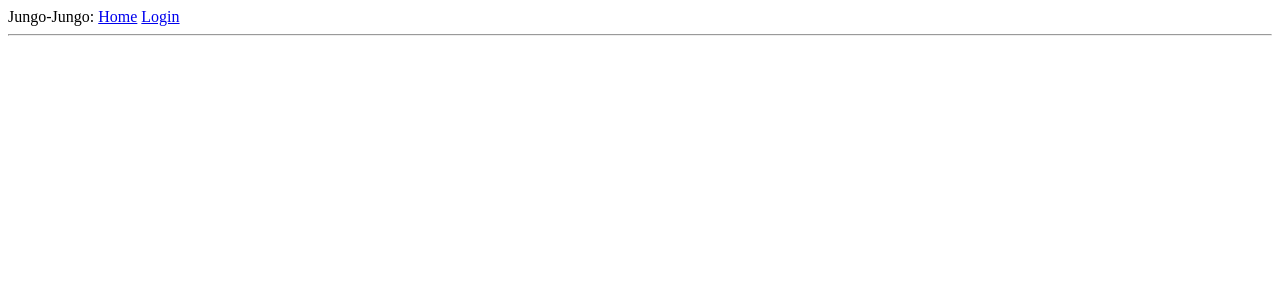
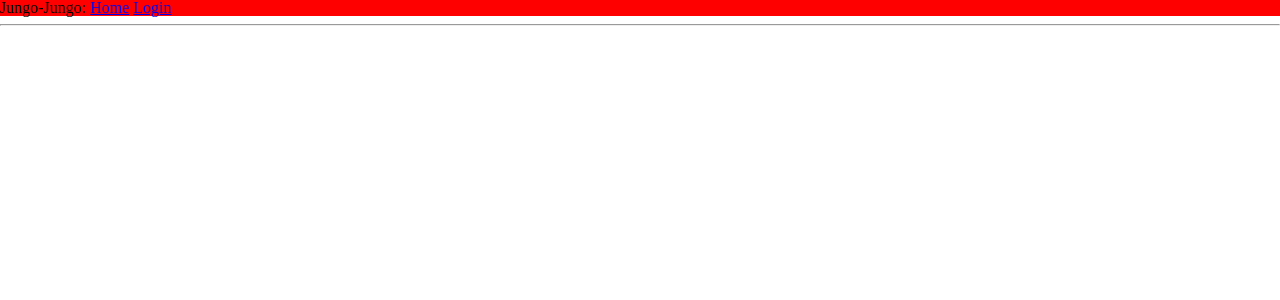
Before and after one commit to ihseux/paj_j, a Python web app: template app/templates/base.html in a window 1280 px wide. Shown: the top 300 px of the page. Run offline with Jinja, Linux system fonts and the light colour scheme; the template is opened without the code that fills it, so the values that code supplies are empty.

Commit message:
Current Build - added some changes

```diff
--- a/app/__init__.py
+++ b/app/__init__.py
@@ -2,9 +2,12 @@ from flask import Flask
 from config import Config
 from flask_sqlalchemy import SQLAlchemy
 from flask_migrate import Migrate
+from flask_login import LoginManager
 
 
 app = Flask(__name__)
+login = LoginManager(app)
+
 app.config.from_object(Config)
 db = SQLAlchemy(app)
 migrate =  Migrate(app,db)
--- a/app/models.py
+++ b/app/models.py
@@ -12,6 +12,12 @@ class User(db.Model):
 	def __repr__(self):
 		return '<User {}>'.format(self.username)
 
+	def set_password(self, password):
+		self.password_hash = generate_password_hash(password)
+
+	def check_password(self, password):
+		return check_password_hash(self.password_hash, password)
+
 class Post(db.Model):
 	id = db.Column(db.Integer, primary_key=True)
 	body = db.Column(db.String(140))
--- /dev/null
+++ b/app/static/styles/mainpage.css
@@ -0,0 +1,64 @@
+/* http://meyerweb.com/eric/tools/css/reset/
+   v2.0 | 20110126
+   License: none (public domain)
+*/
+
+html, body, div, span, applet, object, iframe,
+h1, h2, h3, h4, h5, h6, p, blockquote, pre,
+a, abbr, acronym, address, big, cite, code,
+del, dfn, em, img, ins, kbd, q, s, samp,
+small, strike, strong, sub, sup, tt, var,
+b, u, i, center,
+dl, dt, dd, ol, ul, li,
+fieldset, form, label, legend,
+table, caption, tbody, tfoot, thead, tr, th, td,
+article, aside, canvas, details, embed,
+figure, figcaption, footer, header, hgroup,
+menu, nav, output, ruby, section, summary,
+time, mark, audio, video {
+	margin: 0;
+	padding: 0;
+	border: 0;
+	font-size: 100%;
+	font: inherit;
+	vertical-align: baseline;
+}
+/* HTML5 display-role reset for older browsers */
+article, aside, details, figcaption, figure,
+footer, header, hgroup, menu, nav, section {
+	display: block;
+}
+body {
+	line-height: 1;
+}
+ol, ul {
+	list-style: none;
+}
+blockquote, q {
+	quotes: none;
+}
+blockquote:before, blockquote:after,
+q:before, q:after {
+	content: '';
+	content: none;
+}
+table {
+	border-collapse: collapse;
+	border-spacing: 0;
+}
+
+/* LIFE BEGINS AFTER RESET */
+
+title {
+	color:blue;
+}
+
+div
+{
+	background-color:red;
+}
+
+h1
+{
+	color:red;
+}
--- a/app/templates/base.html
+++ b/app/templates/base.html
@@ -1,6 +1,7 @@
 
 <html>
     <head>
+	<link rel= "stylesheet" type="text/css" href="{{ url_for('static',filename='styles/mainpage.css') }}">
       {% if title %}
       <title>{{ title }} - Jungo-Jungo</title>
       {% else %}
--- a/app/templates/index.html
+++ b/app/templates/index.html
@@ -1,5 +1,6 @@
 {% extends "base.html" %}
 
 {% block content %}
+	<link rel= "stylesheet" type="text/css" href="{{ url_for('static',filename='styles/mainpage.css') }}">
 	<h1> Hi, {{ user.username }}!</h1>
 {% endblock %}
```
